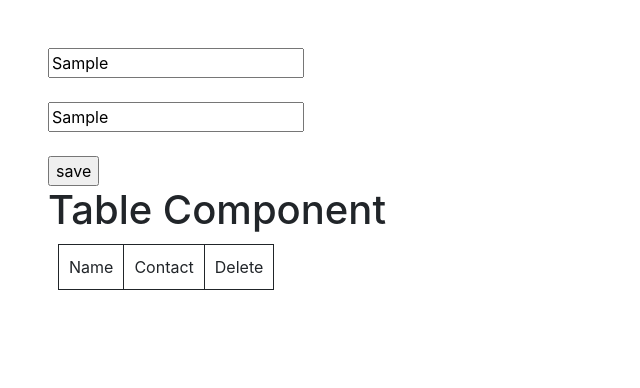
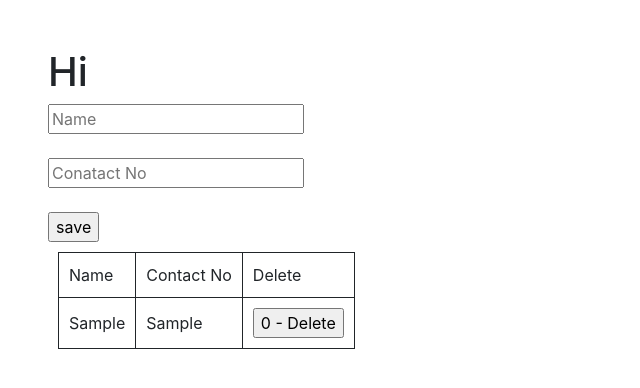
Before and after one commit to chetansankpal7007/cnc_react_js, a React (Create React App) app: page / in a window 1280 px wide. Both pictures are taken after typing "Sample", "Sample" into the empty fields and a click on the button "save". Shown: the top 388 px of the page, without its empty margins (0-640 px from the left). Built offline with nearby package versions, Linux system fonts and the light colour scheme.

Commit message:
jul-20-project-part-3

```diff
--- a/src/App.js
+++ b/src/App.js
@@ -4,6 +4,8 @@ import List from "./component/List";
 import Navbar from './component/Navbar'
 import Newcompoent from './component/New_compoent'
 import Table from "./component/Table";
+import DaynamicArray from "./component/DaynamicArray"
+
 const link= "https://react.dev/";
 function App() {
   return (
@@ -12,7 +14,10 @@ function App() {
       {/* <Newcompoent/> */}
       {/* <Condition/> */}
       {/* <List></List> */}
-      <Table></Table>
+      {/* <Table></Table> */}
+      <DaynamicArray></DaynamicArray>
+
+
     </>
   );
 }
--- /dev/null
+++ b/src/component/DaynamicArray.js
@@ -0,0 +1,61 @@
+import React, {useState} from 'react'
+import "./Table.css";
+
+export default function DaynamicArray() {
+
+    const [name, setName] = useState('');
+    const [contact, setConatc] = useState('');
+    const [info, setinfo] = useState([]);
+
+  const save = () => {
+    console.log(name, contact);
+    const temp = info;
+    const obj = {nameKey: name, contactKey: contact}
+    temp.push(obj);
+    setinfo(temp)
+    setConatc('');
+    setName('');
+  }
+
+
+  const deleteItem = (index) =>  {
+    const temp = info;
+    temp.splice(index, 1);
+    setinfo(temp)
+     setConatc('1');
+     setTimeout(() => {
+       setConatc('');
+     }, 100);
+      console.log(info);
+  }
+  return (
+    <div className='m-5'>
+        <h1>Hi</h1>
+        <form >
+            <input type="text" id="name" value={name} onChange={(e) =>setName(e.target.value) } placeholder="Name"/><br/><br/>
+            <input type="text" id="contact" value={contact} onChange={(e)=> setConatc(e.target.value)} placeholder="Conatact No"/><br/><br/>
+            <input type='button' onClick={save}  value='save'></input>
+        </form>
+        <table>
+            <thead>
+                <tr>
+                    <td>Name</td>
+                    <td>Contact No</td>
+                    <td>Delete</td>
+                </tr>
+            </thead>
+
+            <tbody>
+                {info.map((infoitem, index) =>
+                <tr key={index}>
+                    <td>{infoitem.nameKey}</td>
+                    <td>{infoitem.contactKey}</td>
+                    <td><input type="button"   onClick={() => deleteItem(index)} value={index +' - Delete'} /></td>
+                </tr>)}
+            </tbody>
+
+        </table>
+
+    </div>
+  )
+}
--- a/src/component/Table.js
+++ b/src/component/Table.js
@@ -8,45 +8,51 @@ const std = [
     {nameItem: 'mahesh', conatctItem: '4556767678'},
     {nameItem: 'Rahul 2', conatctItem: '67867833'},
 ]
+
 function StdTab (props)  {
 const deleteItem = (index) => {
     std.splice(index, 1);
-    console.log(std);
+    this.setStdData(std);
+
 }
 
 return <tr >
             <td >{props.data.nameItem }</td>
             <td>{props.data.conatctItem}</td>
-            <td><input type='button' value='Delete' onClick={deleteItem(props.itemIndex)}></input></td>
+            <td><input type='button' value='Delete' onClick={()=> deleteItem(props.itemIndex)}></input></td>
             </tr>
 }
 
 export default function Table() {
 
 
+const [stdData, setStdData] = useState([]);
  const [name, setName] = useState('');
  const [contact, setContact] = useState('');
 //  const [std, setStd] = useState([{nameItem: 'Rahul', conatctItem: '877777799'}]);
 
 
-//  const save= () => {
-//     let tempStd= std;
-//     let obj= {nameItem: name, conatctItem: contact}
-//     tempStd.push(obj);
-//     setStd(tempStd);
-//     console.log(std);
-//  }
+ const save= () => {
+    let obj= {nameItem: name, conatctItem: contact}
+    std.push(obj);
+    setTimeout(() => {
+        setStdData(std);
+    }, 100);
+    console.log(std);
+    console.log(stdData);
+ }
 
   return (
     <div className='m-5'>
         <form >
             <input type="text" id="name" onChange={(e)=> setName(e.target.value)} placeholder="Name"/><br/><br/>
             <input type="text" id="contact" onChange={(e)=> setContact(e.target.value)} placeholder="Conatact No"/><br/><br/>
-            <input type='button' value='save'></input>
+            <input type='button' onClick={save} value='save'></input>
         </form>
 
       <h1>Table Component</h1>
       <table>
+      <thead>
         <tr>
             <td>
                 Name
@@ -58,8 +64,15 @@ export default function Table() {
                 Delete
             </td>
         </tr>
-
-         {std.map((stdItem, index) => <StdTab data={stdItem} itemIndex={index}></StdTab>)}
+        </thead>
+        <tbody>
+         {stdData.map((stdItem, index) =>
+         <tr>
+            <td>{index}</td>
+            <td>{index}</td>
+            <td>{index}</td>
+         </tr>)}
+         </tbody>
       </table>
     </div>
   )
```
